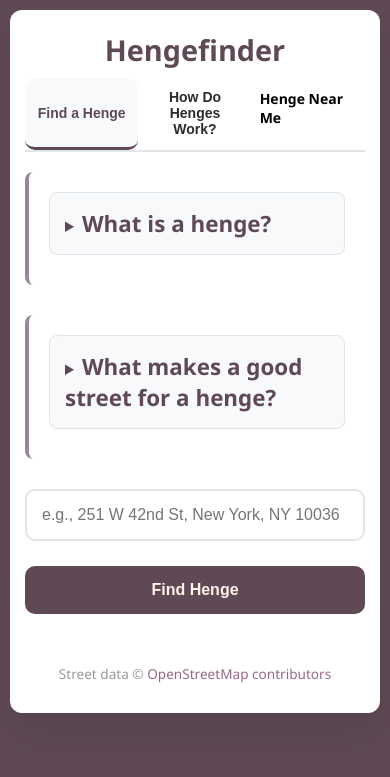
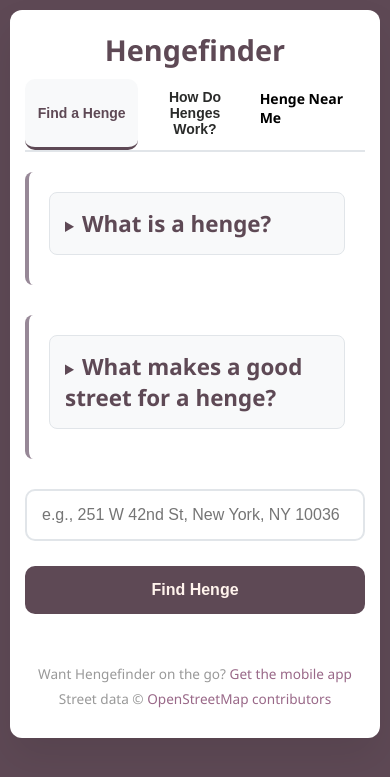
Before and after one commit to vritvo/henge_finder, a Flask app: page / in a window 390 px wide. Shown: the top 777 px of the page. Run offline with Flask 3, Linux system fonts and the light colour scheme; some libraries are stand-ins or nearby versions.

Commit message:
adding link to mobile app

```diff
--- a/static/css/styles.css
+++ b/static/css/styles.css
@@ -758,3 +758,17 @@ summary:hover {
 .site-footer a:hover {
     text-decoration: underline;
 }
+
+.mobile-app-note {
+    margin-bottom: 6px;
+    color: #999;
+}
+
+.mobile-app-note a {
+    color: #996888;
+    text-decoration: none;
+}
+
+.mobile-app-note a:hover {
+    text-decoration: underline;
+}
--- a/templates/henge_near_me.html
+++ b/templates/henge_near_me.html
@@ -67,6 +67,7 @@
             <p><span class="topic">Note: These predictions are rough estimate calculations.</span> For official city-wide henge events (like Manhattanhenge), check official announcements. They use specific city reference points and spatial assumptions, which may differ from the street-to-street calculations and assumptions used here.</p>
         </div>
         <footer class="site-footer">
+            <div class="mobile-app-note">Want Hengefinder on the go? <a href="https://hengefinder.com" target="_blank">Get the mobile app</a></div>
             Street data &copy; <a href="https://www.openstreetmap.org/copyright" target="_blank">OpenStreetMap contributors</a>
         </footer>
     </div>
--- a/templates/index.html
+++ b/templates/index.html
@@ -221,6 +221,7 @@
             </div>
         </div>
         <footer class="site-footer">
+            <div class="mobile-app-note">Want Hengefinder on the go? <a href="https://hengefinder.com" target="_blank">Get the mobile app</a></div>
             Street data &copy; <a href="https://www.openstreetmap.org/copyright" target="_blank">OpenStreetMap contributors</a>
         </footer>
     </div>
```
Also changed, not shown: README.md.
